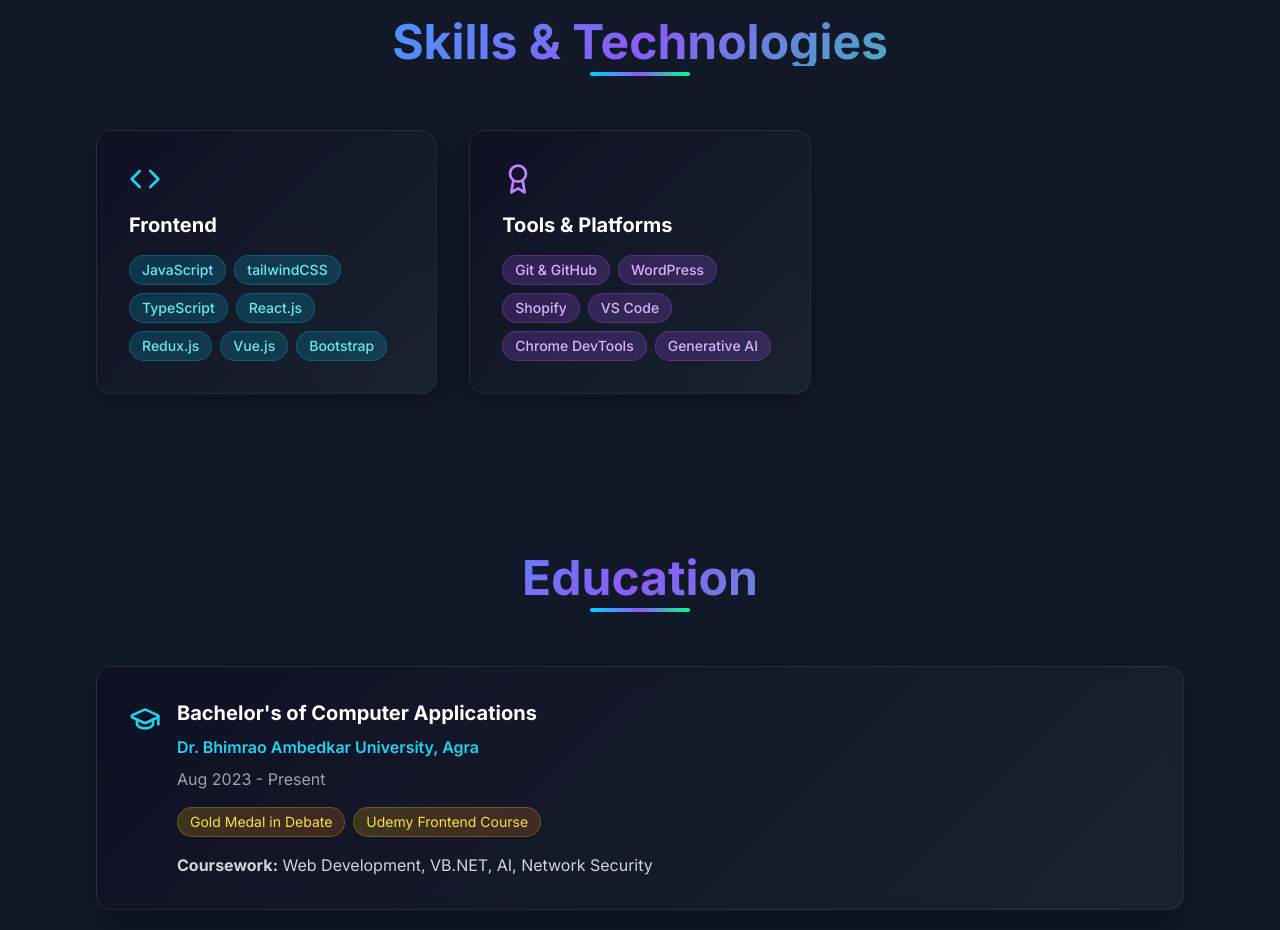
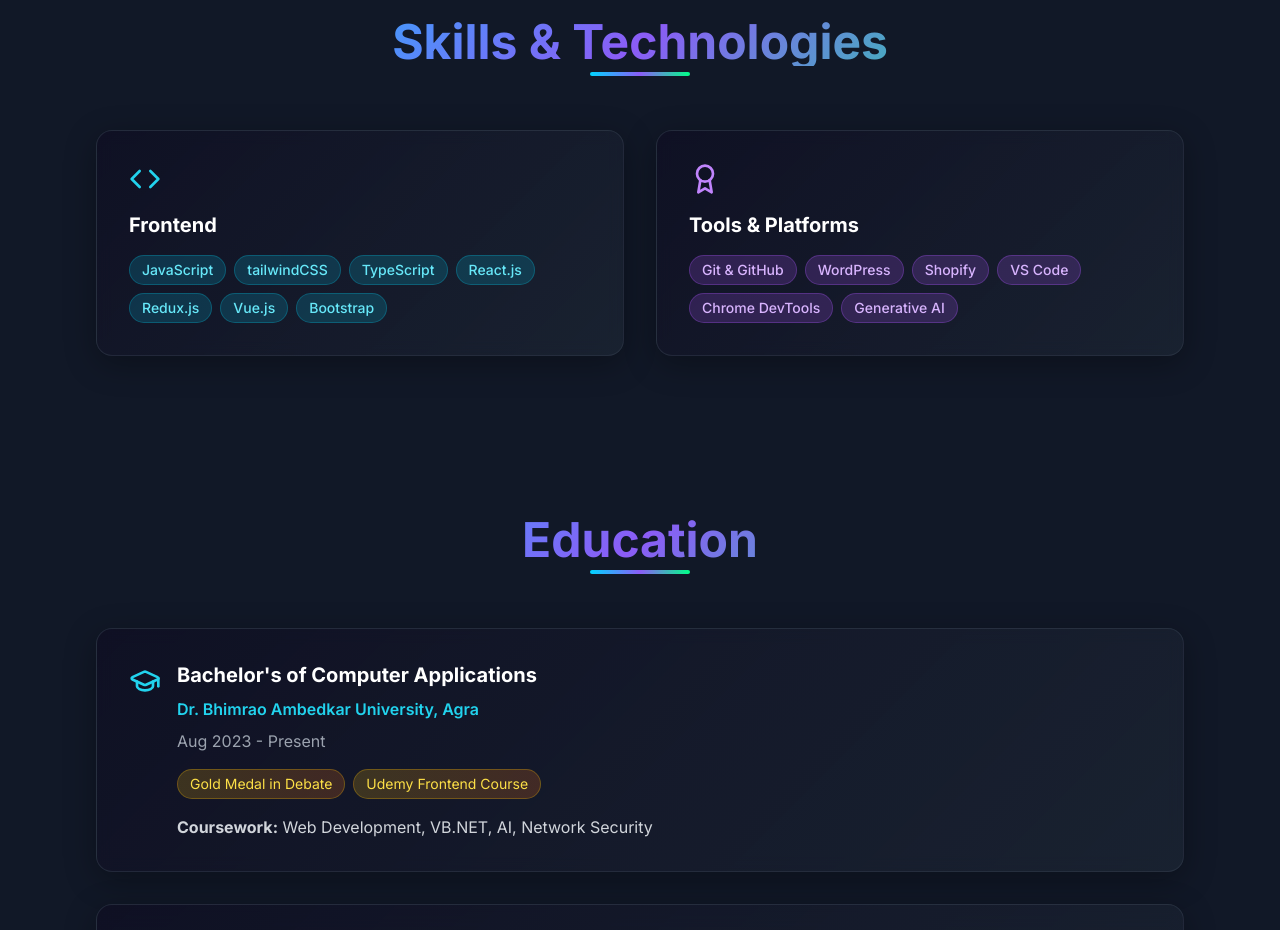
Before and after one commit to nishchhal6/Portfolio-Website, a React (Vite) app: page / in a window 1280 px wide. Shown: the part 1660-2590 px from the top of the page. Built offline with nearby package versions, Linux system fonts and the light colour scheme.

Commit message:
Update App.tsx

```diff
--- a/src/App.tsx
+++ b/src/App.tsx
@@ -364,7 +364,7 @@
         <div className="max-w-6xl mx-auto px-4 sm:px-6 lg:px-8">
           <div className="animate-on-scroll opacity-0 translate-y-10 transition-all duration-1000">
             <h2 className="section-title">Skills & Technologies</h2>
-            <div className="grid sm:grid-cols-2 lg:grid-cols-3 gap-6 sm:gap-8">
+            <div className="grid sm:grid-cols-1 lg:grid-cols-2 gap-6 sm:gap-8">
               <div className="skill-card">
                 <Code className="w-6 h-6 sm:w-8 sm:h-8 text-cyan-400 mb-3 sm:mb-4" />
                 <h3 className="text-lg sm:text-xl font-bold mb-3 sm:mb-4 text-white">
```
